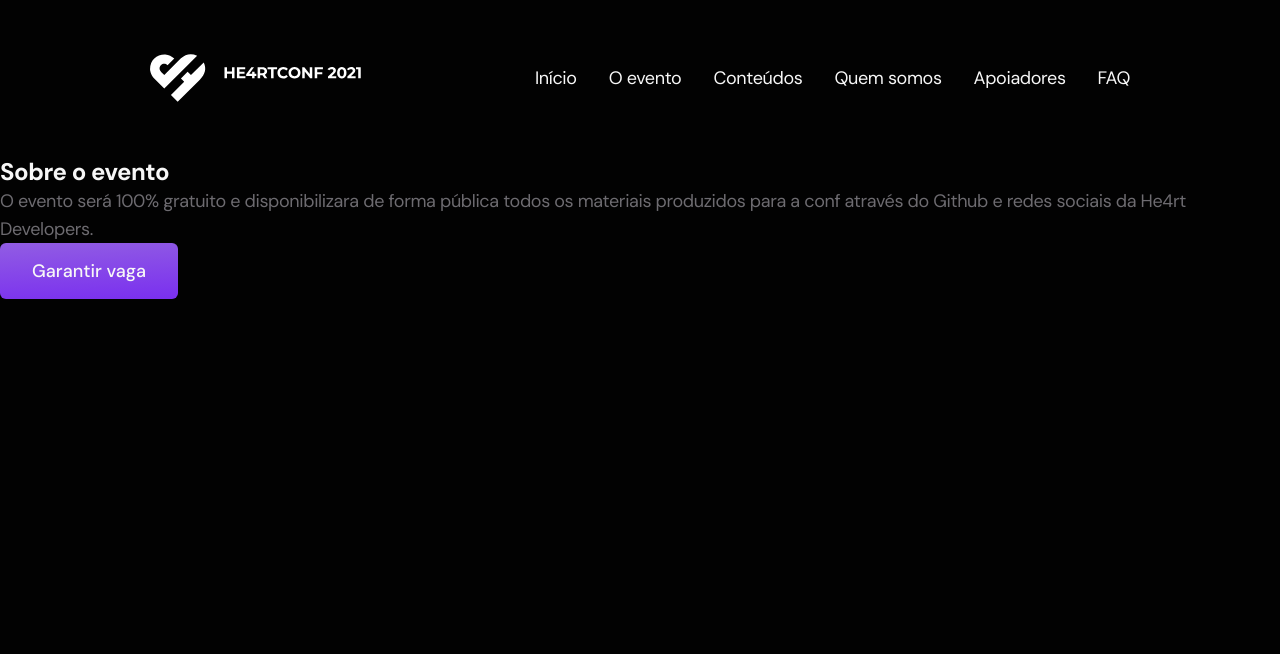
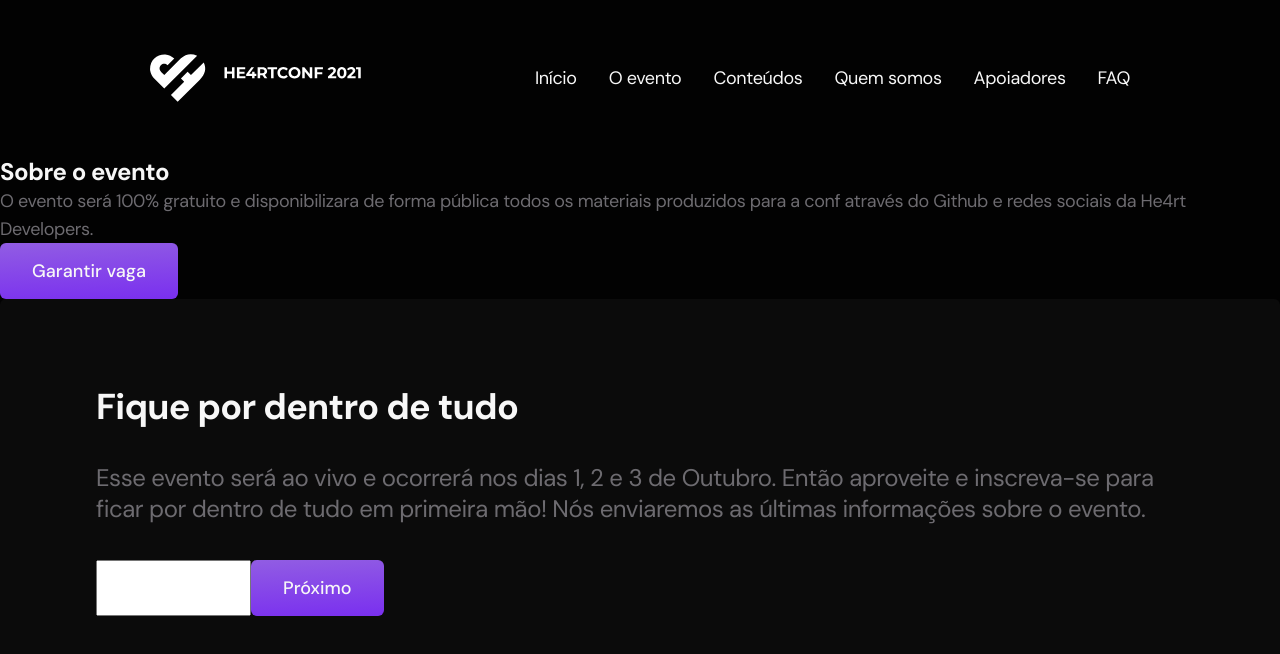
Before and after one commit to he4rt/he4rtconf-landing, a Next.js app: page / in a window 1280 px wide. Shown: the top 654 px of the page. Built offline with nearby package versions, Linux system fonts and the light colour scheme.

Commit message:
feat(ui): notice card

```diff
--- /dev/null
+++ b/src/components/NoticeCard/index.tsx
@@ -0,0 +1,24 @@
+import { WrapperNoticeCard, Form } from './styles'
+
+import Title from 'components/Title'
+import Button from 'components/Button'
+
+const NoticeCard = () => (
+  <WrapperNoticeCard>
+    <Title level={2} color="white" size="medium" fontWeight={700}>
+      Fique por dentro de tudo
+    </Title>
+    <Title level={3} color="gray" size="small" fontWeight={400}>
+      Esse evento será ao vivo e ocorrerá nos dias 1, 2 e 3 de Outubro. Então
+      aproveite e inscreva-se para ficar por dentro de tudo em primeira mão! Nós
+      enviaremos as últimas informações sobre o evento.
+    </Title>
+
+    <Form>
+      <input />
+      <Button>Próximo</Button>
+    </Form>
+  </WrapperNoticeCard>
+)
+
+export default NoticeCard
--- /dev/null
+++ b/src/components/NoticeCard/styles.ts
@@ -0,0 +1,18 @@
+import styled, { css } from 'styled-components'
+
+export const WrapperNoticeCard = styled.div`
+  ${({ theme }) => css`
+    background-color: ${theme.colors.primary};
+    border-radius: 6px;
+    padding: 8.4rem 9.6rem;
+  `}
+
+  h2 {
+    margin-bottom: 3.2rem;
+  }
+`
+
+export const Form = styled.div`
+  display: flex;
+  margin-top: 3.6rem;
+`
--- a/src/pages/index.tsx
+++ b/src/pages/index.tsx
@@ -9,6 +9,7 @@ import Button from 'components/Button'
 import Title from 'components/Title'
 import Text from 'components/Text'
 import Header from 'components/Header'
+import NoticeCard from 'components/NoticeCard'
 
 const Home: NextPage = () => {
   return (
@@ -36,6 +37,7 @@ const Home: NextPage = () => {
         He4rt Developers.
       </Text>
       <Button>Garantir vaga</Button>
+      <NoticeCard />
     </ThemeProvider>
   )
 }
--- a/src/styles/theme.ts
+++ b/src/styles/theme.ts
@@ -16,6 +16,7 @@ const theme = {
   },
   colors: {
     background: '#020202',
+    primary: '#0B0B0B',
     black: '#0D0D0D',
     secondBlack: '#0A0A0A',
     gray: '#6d6b70',
```
